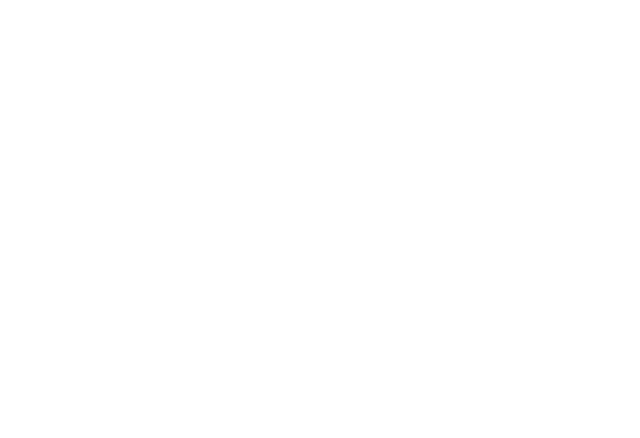
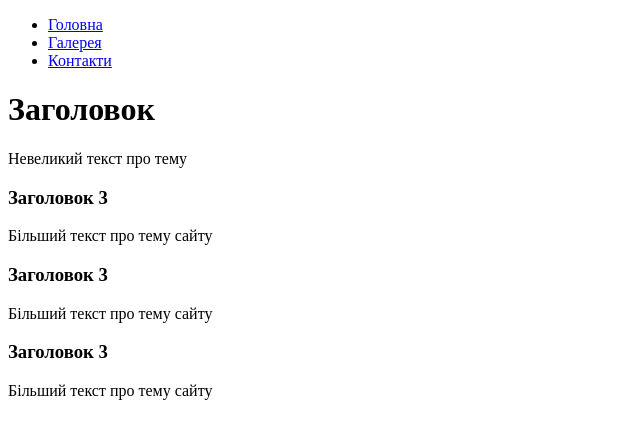
Before and after one commit to polilunana/Poli-site, a plain HTML site: page index.html in a window 1280 px wide. Shown: the whole page, without its empty margins (0-640 px from the left). Drawn offline with Linux system fonts and the light colour scheme.

Commit message:
Update index.html

```diff
--- a/index.html
+++ b/index.html
@@ -4,10 +4,38 @@
     <meta charset="UTF-8">
     <meta name="viewport" content="width=device-width, initial-scale=1.0">
     <meta http-equiv="X-UA-Compatible" content="ie=edge">
-    <title>Document</title>
+    <title>Index</title>
     <link rel="stylesheet" href="style.css">
 </head>
 <body>
+    <nav>
+        <ul>
+            <li><a href="index.html">Головна</a></li>
+            <li><a href="gallery.html">Галерея</a></li>
+            <li><a href="contacts.html">Контакти</a></li>
+        </ul>
+    </nav>
 
+    <div class="container">
+        <div class="hero">
+            <h1>Заголовок</h1>
+            <p>Невеликий текст про тему</p>
+
+            <div class="features">
+                <div class="feature-card">
+                    <h3>Заголовок 3</h3>
+                    <p>Більший текст про тему сайту</p>
+                </div>
+                <div class="feature-card">
+                    <h3>Заголовок 3</h3>
+                    <p>Більший текст про тему сайту</p>
+                </div>
+                <div class="feature-card">
+                    <h3>Заголовок 3</h3>
+                    <p>Більший текст про тему сайту</p>
+                </div>
+            </div>
+        </div>
+    </div>
 </body>
 </html>
```
